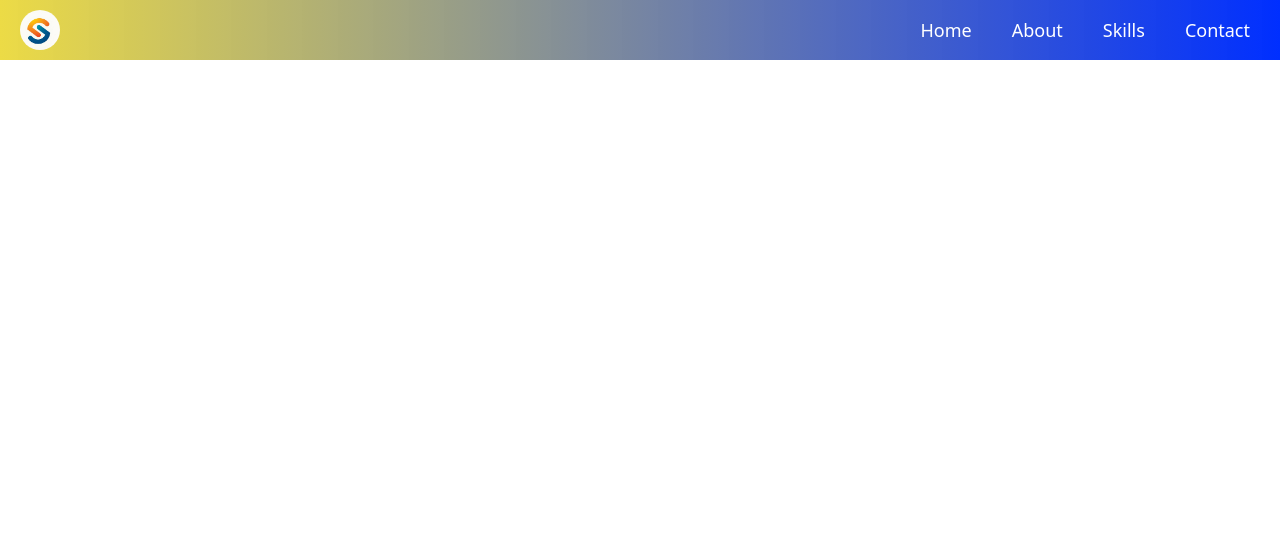
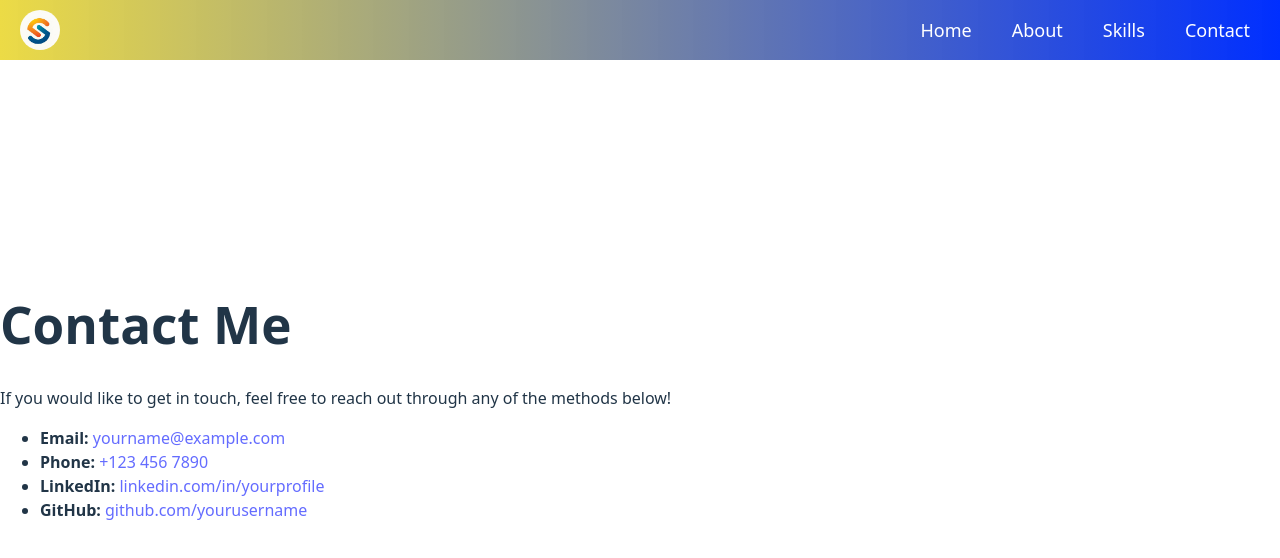
Before and after one commit to SubhajitBardhanPc/Portfolio-App, a React (Vite) app in the folder My Portfolio/client/: page /contact in a window 1280 px wide. Shown: the top 558 px of the page. Built offline with nearby package versions, Linux system fonts and the light colour scheme.

Commit message:
contact Done

```diff
--- a/My Portfolio/client/src/App.jsx
+++ b/My Portfolio/client/src/App.jsx
@@ -3,7 +3,7 @@ import Navbar from "./components/Navbar"
 import Home from "./pages/Home";
 import About from "./pages/About";
 import TechnicalSkills from "./pages/TechnicalSkills";
-
+import Contact from "./pages/Contact";
 
 
 function App() {
@@ -14,6 +14,7 @@ function App() {
         <Route path="/" element={<Home />} />
         <Route path="/about" element={<About />} />
         <Route path="/technical-skills" element={<TechnicalSkills />} />
+        <Route path="/contact" element={<Contact />} />
       </Routes>
     </Router>
   )
--- a/My Portfolio/client/src/components/Navbar.jsx
+++ b/My Portfolio/client/src/components/Navbar.jsx
@@ -16,7 +16,7 @@ const Navbar = () => {
                 <a href="/" className="nav-link">Home</a>
                 <a href="/about" className="nav-link">About</a>
                 <a href="/technical-skills" className="nav-link">Skills</a>
-                <a href="#" className="nav-link">Contact</a>
+                <a href="/contact" className="nav-link">Contact</a>
             </nav>
         </header>
     );
--- a/My Portfolio/client/src/pages/Contact.jsx
+++ b/My Portfolio/client/src/pages/Contact.jsx
@@ -0,0 +1,27 @@
+import React from "react";
+
+const Contact = () =>{
+    return(
+        <div className="contact-content">
+            <h1>Contact Me</h1>
+            <p>If you would like to get in touch, feel free to reach out through any of the methods below!</p>
+            <ul>
+                <li>
+                    <strong>Email:</strong> <a href="mailto:yourname@example.com">yourname@example.com</a>
+                </li>
+                <li>
+                    <strong>Phone:</strong> <a href="tel:+1234567890">+123 456 7890</a>
+                </li>
+                <li>
+                    <strong>LinkedIn:</strong> <a href="https://www.linkedin.com/in/yourprofile" target="_blank" rel="noopener noreferrer">linkedin.com/in/yourprofile</a>
+                </li>
+                <li>
+                    <strong>GitHub:</strong> <a href="https://github.com/yourusername" target="_blank" rel="noopener noreferrer">github.com/yourusername</a>
+                </li>
+            </ul>
+        </div>
+
+    );
+}
+
+export default Contact;
```
